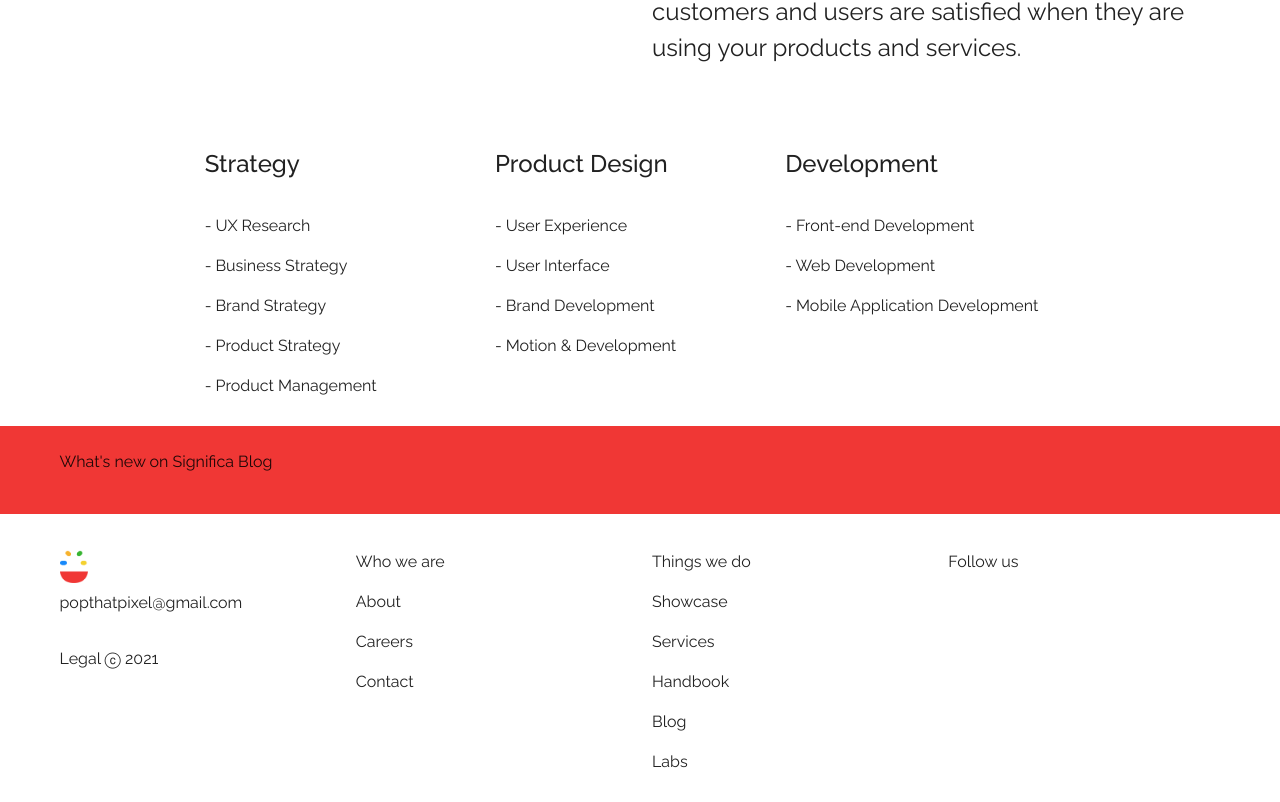
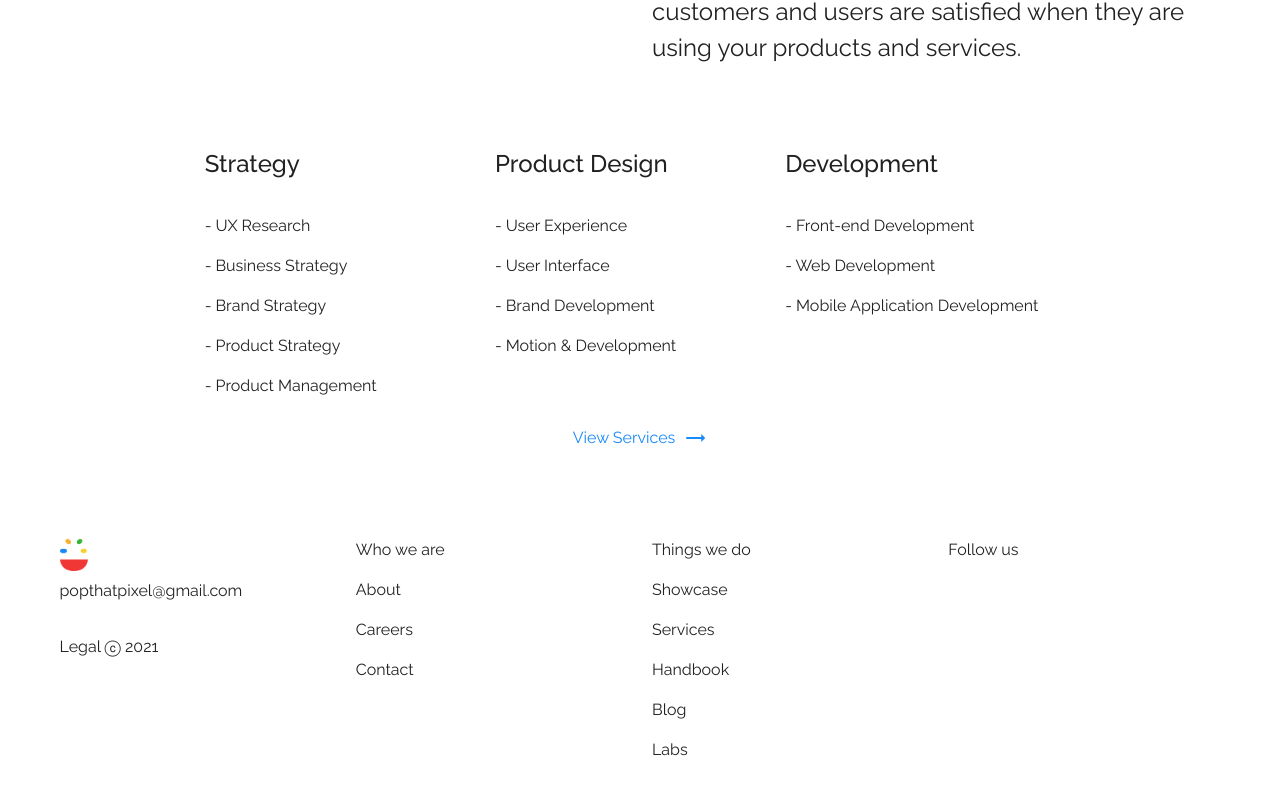
Before and after one commit to nagasaki876/pixelpop, a Vue app in the folder client/: page / in a window 1280 px wide. Shown: the part 1391-2193 px from the top of the page. Built offline with nearby package versions, Linux system fonts and the light colour scheme.

Commit message:
Refactor Code

```diff
--- a/client/src/views/Home.vue
+++ b/client/src/views/Home.vue
@@ -3,7 +3,7 @@
     <!-- Landing -->
     <v-row>
       <v-img contain :src="require('@/assets/landing.png')">
-       <app-bar />
+        <app-bar />
         <v-container fill-height>
           <v-col align="center">
             <p class="font-weight-bold" style="font-size: 180px">PixelPop</p>
@@ -31,7 +31,7 @@
       </v-row>
     </v-container>
     <!-- Services -->
-    <v-container class="pt-16">
+    <v-container class="pt-16 pb-16">
       <v-row>
         <v-col><p style="font-size: 24px">We create digital products</p></v-col>
         <v-col
@@ -72,10 +72,14 @@
           <p>- Mobile Application Development</p>
         </v-col>
       </v-row>
+      <v-row justify="center">
+        <p class="pixelblue--text ma-0 pr-2">View Services</p>
+        <v-icon color="pixelblue">trending_flat</v-icon>
+      </v-row>
     </v-container>
 
     <!-- Testimonials -->
-    <v-container fluid class="pixelred">
+    <!-- <v-container fluid class="pixelred">
       <v-container>
         <v-row>
           <v-col>
@@ -84,54 +88,23 @@
           <v-col> </v-col>
         </v-row>
       </v-container>
-    </v-container>
+    </v-container> -->
     <!-- Work With Us-->
     <v-container>
       <v-row>
         <v-col></v-col>
       </v-row>
     </v-container>
-    <!-- Footer -->
-    <v-container>
-      <v-row>
-        <v-col
-          >
-             <v-img
-            style="max-width: 28px"
-            :src="require('@/assets/pixelpop.png')"
-            class="mb-2"
-            alt=""
-          ></v-img>
-          <p class="pb-4">popthatpixel@gmail.com</p>
-          <p>Legal ⓒ 2021</p></v-col
-        >
-        <v-col
-          ><p>Who we are</p>
-          <p>About</p>
-          <p>Careers</p>
-          <p>Contact</p>
-        </v-col>
-        <v-col
-          ><p>Things we do</p>
-          <p>Showcase</p>
-          <p>Services</p>
-          <p>Handbook</p>
-          <p>Blog</p>
-          <p>Labs</p></v-col
-        >
-        <v-col
-          ><p>Follow us</p>
-          <v-row></v-row
-        ></v-col>
-      </v-row>
-    </v-container>
+   <!-- Footer -->
+    <pixel-footer />
   </v-app>
 </template>
 
 <script>
-import AppBar from '../components/AppBar.vue';
+import AppBar from "../components/AppBar.vue";
+import PixelFooter from '../components/PixelFooter.vue';
 export default {
-  components: { AppBar },
+  components: { AppBar, PixelFooter},
   data() {
     return {
       works: [
```
